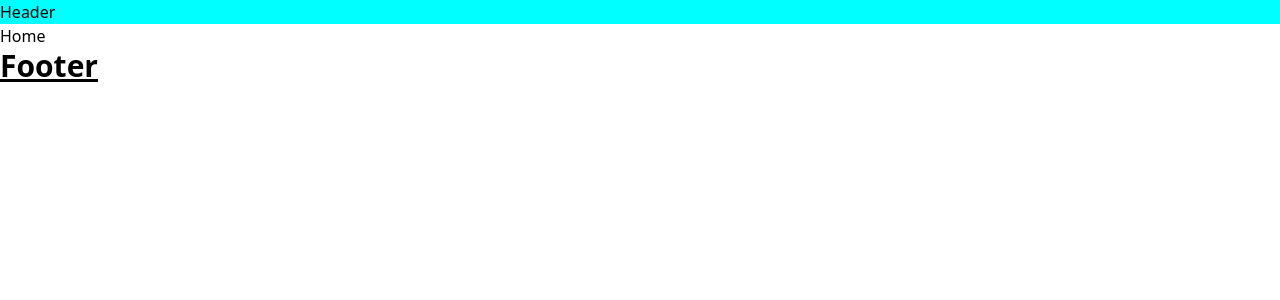
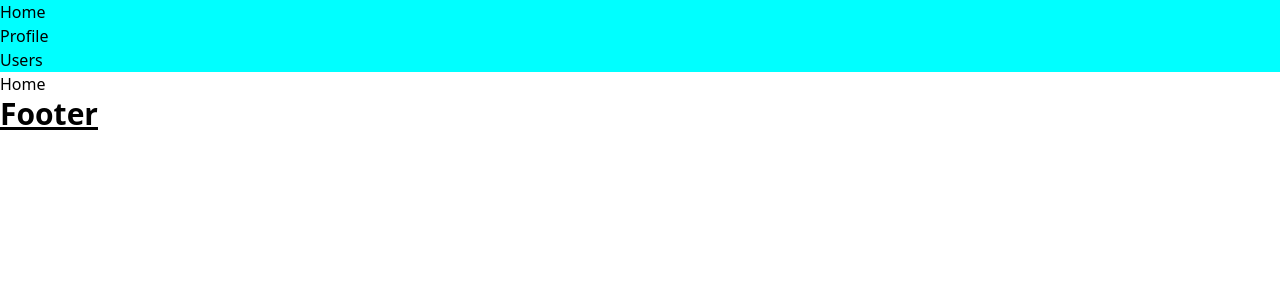
Before and after one commit to ramapermadoni/nextjs-sanbercode-batch62, a Next.js app: page / in a window 1280 px wide. Shown: the top 300 px of the page. Built offline with nearby package versions, Linux system fonts and the light colour scheme.

Commit message:
Tugas - Hari 7

```diff
--- a/components/header/index.js
+++ b/components/header/index.js
@@ -1,8 +1,13 @@
+import Link from "next/link";
 import styles from "./styles.module.css";
 export default function Header() {
     return (
         <div className={styles.header}>
-            Header
+            <ul>
+                <li><Link href="/">Home</Link></li>
+                <li><Link href="/profile">Profile</Link></li>
+                <li><Link href="/users">Users</Link></li>
+            </ul>
         </div>
     );
 }
--- /dev/null
+++ b/pages/users/detail.js
@@ -0,0 +1,11 @@
+import Layout from "@/layout";
+
+export default function Detail() {
+    return (
+        <>
+            <Layout metaTitle={"Detail User"} metaDescription={"Detail User"}>
+                <p>Detail User</p>
+            </Layout>
+        </>
+    );
+}
--- /dev/null
+++ b/pages/users/index.js
@@ -0,0 +1,11 @@
+import Layout from "@/layout";
+
+export default function Users() {
+    return (
+        <>
+            <Layout metaTitle={"Users"} metaDescription={"Users"}>
+                <p>Users</p>
+            </Layout>
+        </>
+    );
+}
```
